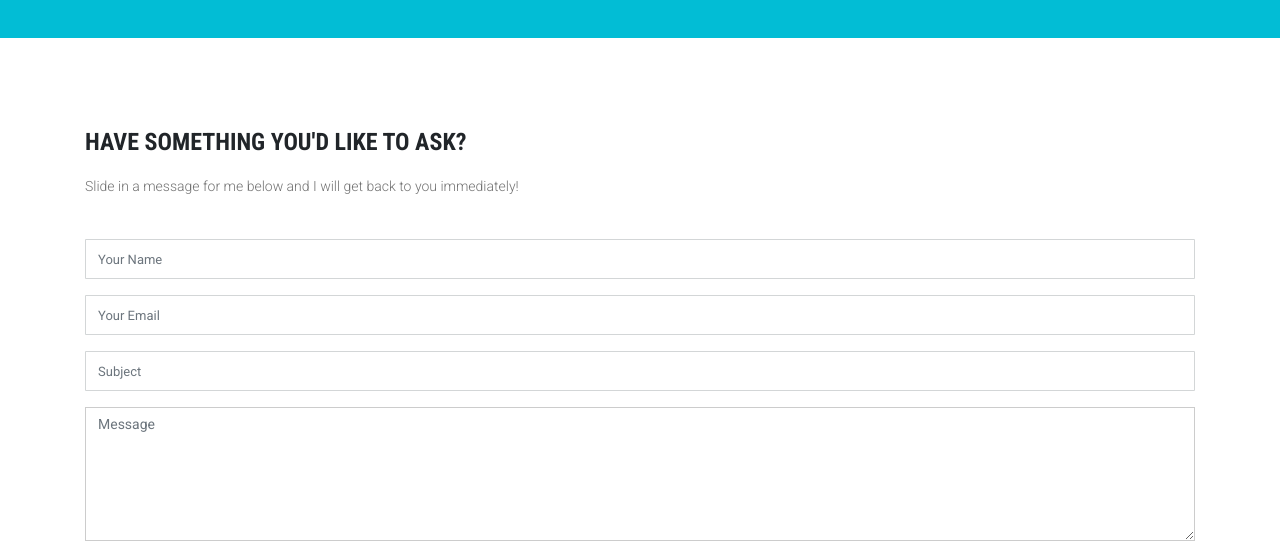
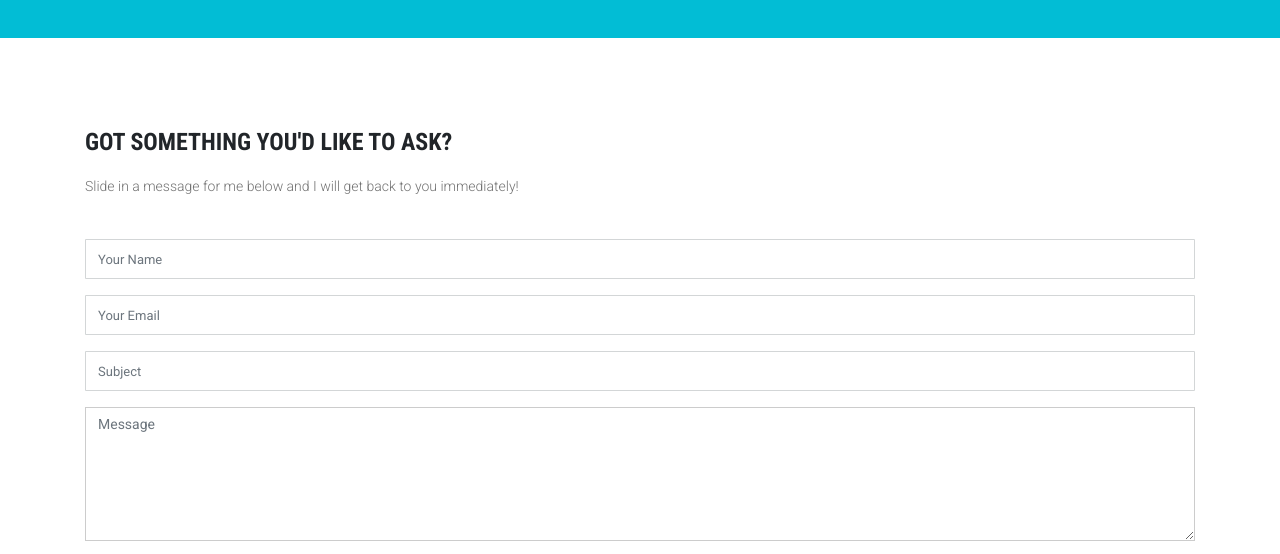
Before and after one commit to luthfanhwr/luthfanhwr.github.io, a plain HTML site: page contact.html in a window 1280 px wide. Shown: the part 203-757 px from the top of the page. Drawn offline with nearby package versions, Linux system fonts and the light colour scheme; files whose address does not match are found by name; a web font is replaced by a local one.

Commit message:
Update contact.html

```diff
--- a/contact.html
+++ b/contact.html
@@ -105,7 +105,7 @@
 <section id="contact-section">
     <div class="container">
         <div class="block">
-            <h2 class="subtitle wow fadeInDown" data-wow-duration="500ms" data-wow-delay=".3s">Have Something You'd Like to Ask?</h2>
+            <h2 class="subtitle wow fadeInDown" data-wow-duration="500ms" data-wow-delay=".3s">Got Something You'd Like to Ask?</h2>
             <p class="subtitle-des wow fadeInDown" data-wow-duration="500ms" data-wow-delay=".5s">
             Slide in a message for me below and I will get back to you immediately!
             </p>
```
